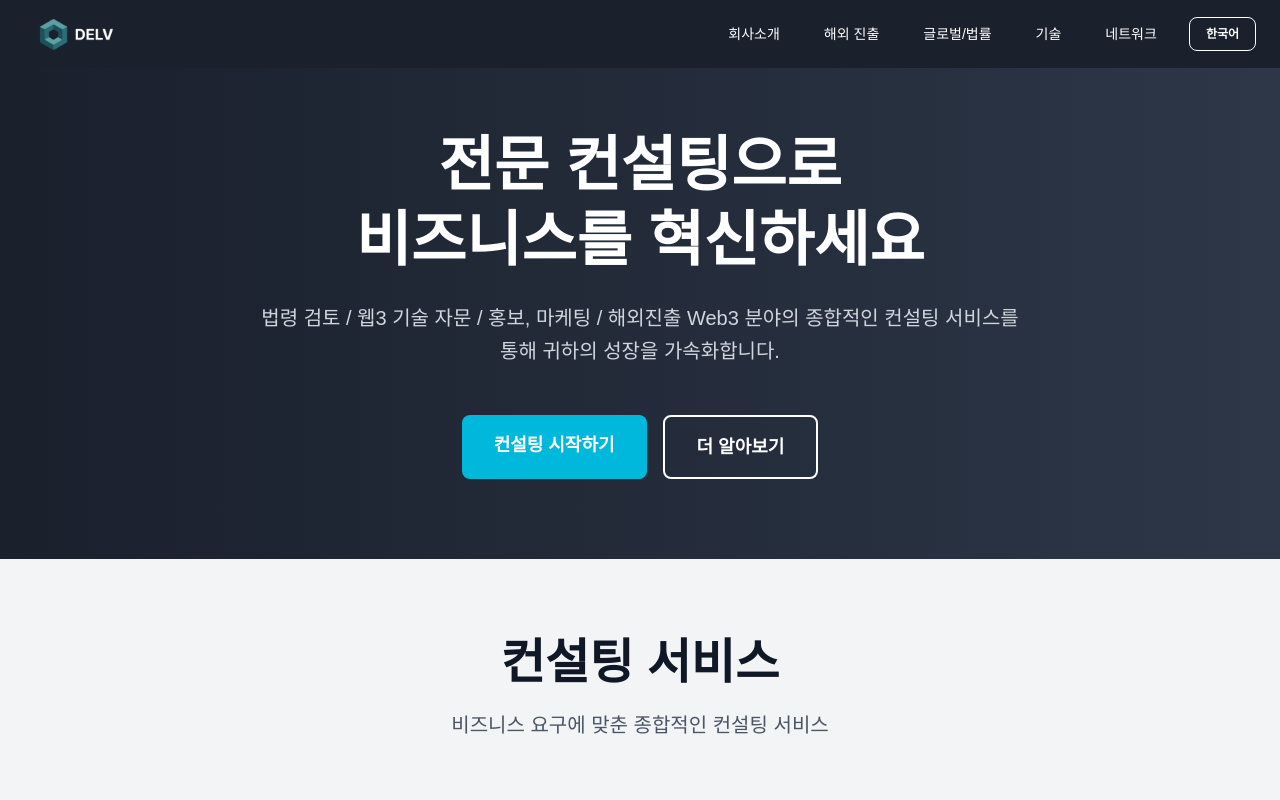
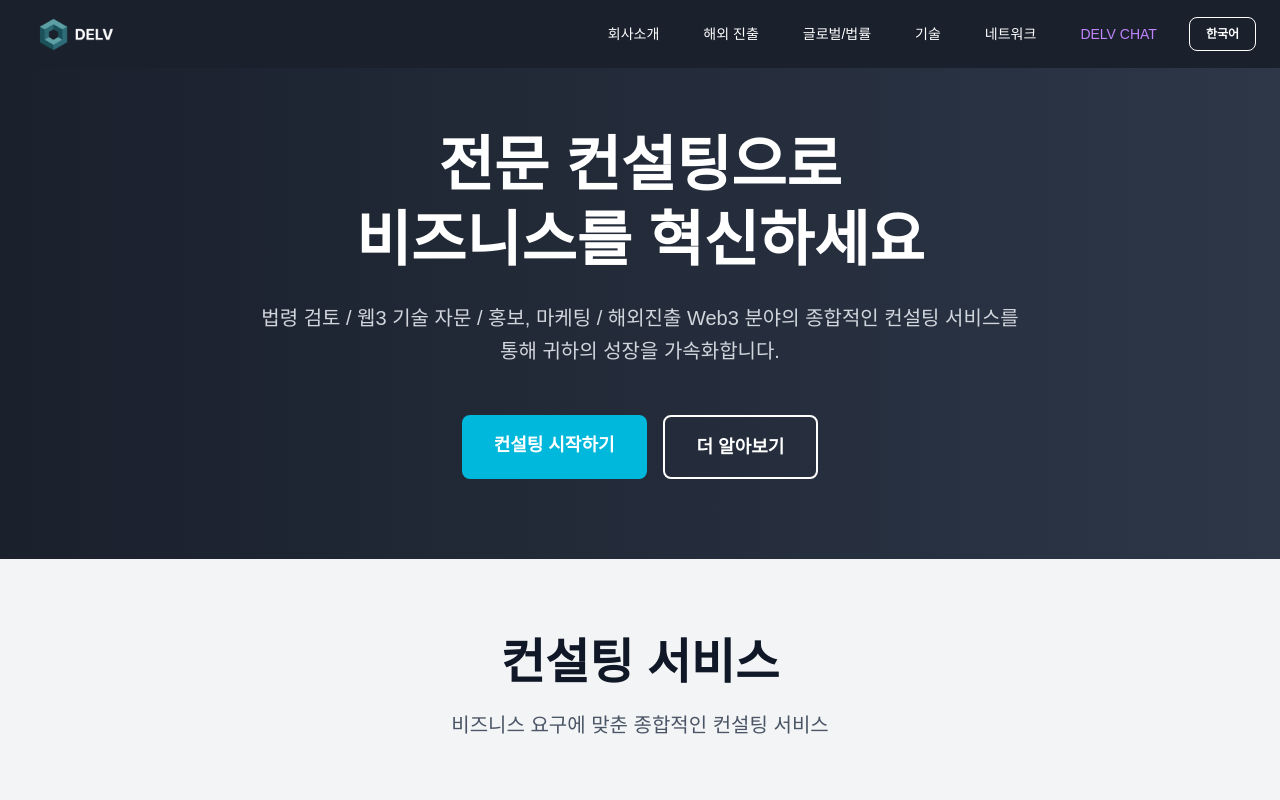
Before and after one commit to Dulgi530/delv-landing, a Next.js app: page / in a window 1280 px wide. Shown: the top 800 px of the page. Built offline with nearby package versions, Linux system fonts and the light colour scheme.

Commit message:
feat(nav): add DELV CHAT button and set brand color #c084fc

```diff
--- a/src/app/about/page.tsx
+++ b/src/app/about/page.tsx
@@ -120,6 +120,12 @@ export default function About() {
                   className="text-white px-4 py-2 rounded-lg hover:text-[#3BB5AC] transition-colors text-sm font-medium"
                 >
                   {t.navigation.network}
+                </Link>
+                <Link
+                  href="https://delv-chat-lphugp3zc-juns-projects-8d9b4fd0.vercel.app/"
+                  className="text-[#c084fc] px-4 py-2 rounded-lg hover:text-[#c084fc] transition-colors text-sm font-medium"
+                >
+                  DELV CHAT
                 </Link>
               </div>
 
--- a/src/app/legal-expansion/page.tsx
+++ b/src/app/legal-expansion/page.tsx
@@ -44,6 +44,12 @@ export default function LegalExpansion() {
                   className="text-white px-4 py-2 rounded-lg hover:text-[#3BB5AC] transition-colors text-sm font-medium"
                 >
                   Marketing
+                </Link>
+                <Link
+                  href="https://delv-chat-lphugp3zc-juns-projects-8d9b4fd0.vercel.app/"
+                  className="text-[#c084fc] px-4 py-2 rounded-lg hover:text-[#c084fc] transition-colors text-sm font-medium"
+                >
+                  DELV CHAT
                 </Link>
               </div>
 
--- a/src/app/network-marketing/page.tsx
+++ b/src/app/network-marketing/page.tsx
@@ -44,6 +44,12 @@ export default function NetworkMarketing() {
                   className="text-[#3BB5AC] px-4 py-2 rounded-lg text-sm font-medium"
                 >
                   Marketing
+                </Link>
+                <Link
+                  href="https://delv-chat-lphugp3zc-juns-projects-8d9b4fd0.vercel.app/"
+                  className="text-[#c084fc] px-4 py-2 rounded-lg hover:text-[#c084fc] transition-colors text-sm font-medium"
+                >
+                  DELV CHAT
                 </Link>
               </div>
 
--- a/src/app/page.tsx
+++ b/src/app/page.tsx
@@ -307,6 +307,12 @@ export default function Home() {
                   className="text-white px-4 py-2 rounded-lg hover:text-[#3BB5AC] transition-colors text-sm font-medium"
                 >
                   {t.navigation.network}
+                </Link>
+                <Link
+                  href="https://delv-chat-lphugp3zc-juns-projects-8d9b4fd0.vercel.app/"
+                  className="text-[#c084fc] px-4 py-2 rounded-lg hover:text-[#c084fc] transition-colors text-sm font-medium"
+                >
+                  DELV CHAT
                 </Link>
               </div>
 
--- a/src/app/technology-consulting/page.tsx
+++ b/src/app/technology-consulting/page.tsx
@@ -44,6 +44,12 @@ export default function TechnologyConsulting() {
                   className="text-white px-4 py-2 rounded-lg hover:text-[#3BB5AC] transition-colors text-sm font-medium"
                 >
                   Marketing
+                </Link>
+                <Link
+                  href="https://delv-chat-lphugp3zc-juns-projects-8d9b4fd0.vercel.app/"
+                  className="text-[#c084fc] px-4 py-2 rounded-lg hover:text-[#c084fc] transition-colors text-sm font-medium"
+                >
+                  DELV CHAT
                 </Link>
               </div>
 
```
